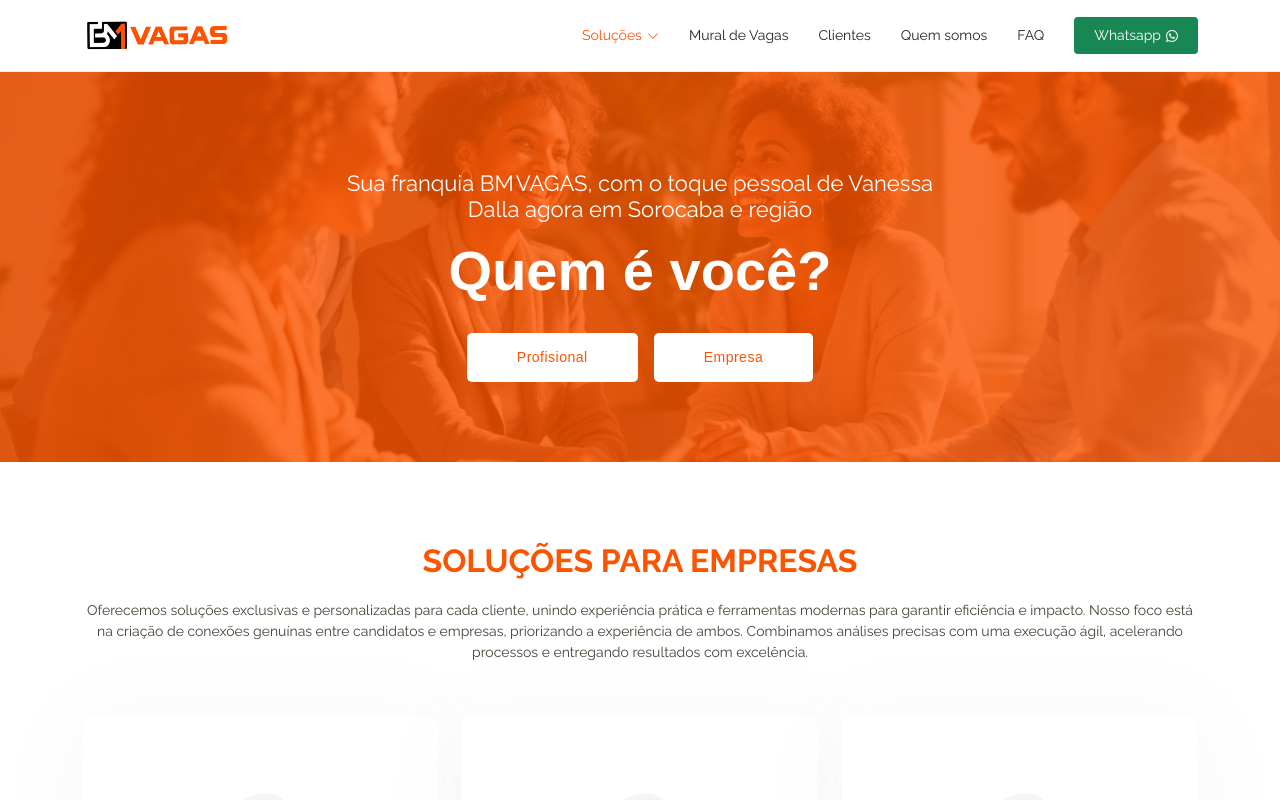
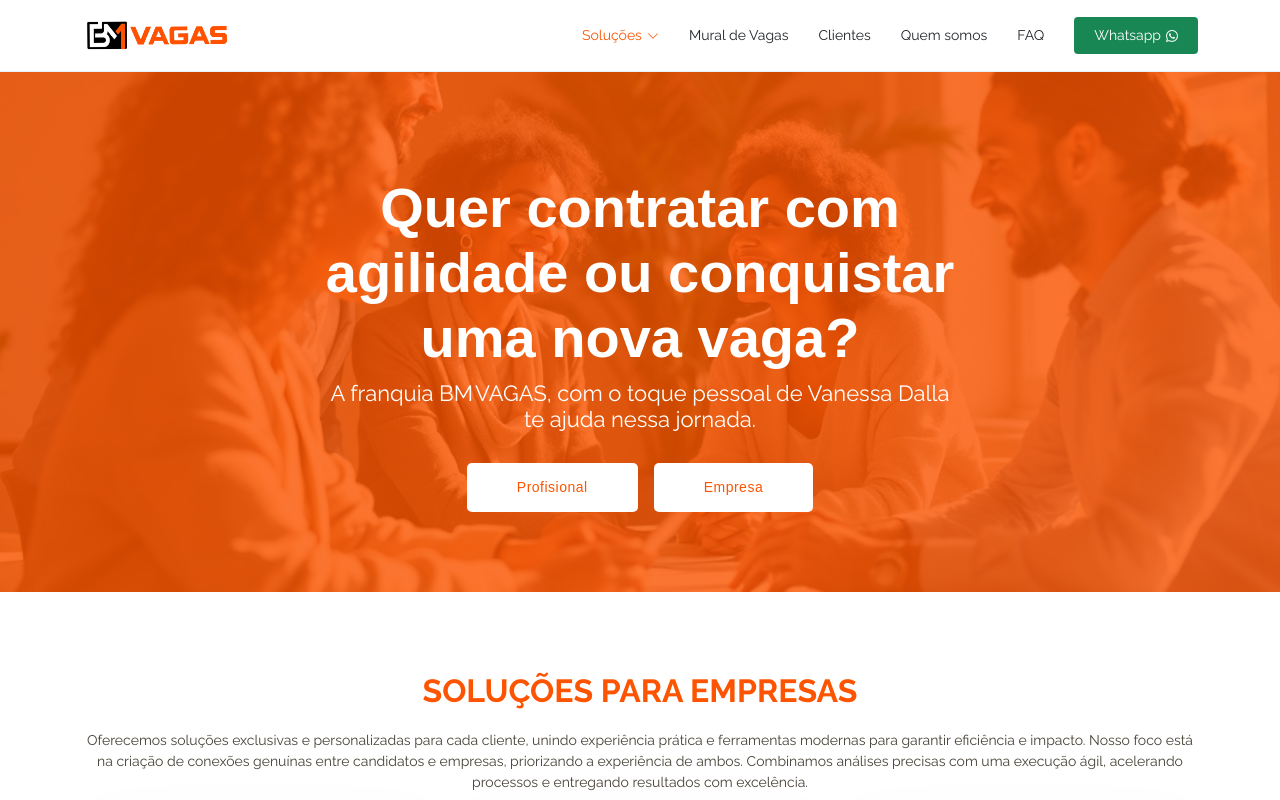
Before and after one commit to nakalissi/vanessadalla, a Next.js app: page / in a window 1280 px wide. Shown: the top 800 px of the page. Built offline with nearby package versions, Linux system fonts and the light colour scheme.

Commit message:
Update hero

```diff
--- a/src/components/Hero.tsx
+++ b/src/components/Hero.tsx
@@ -1,4 +1,4 @@
-import React from 'react';
+import React from "react";
 
 export default function Hero() {
   return (
@@ -9,11 +9,11 @@ export default function Hero() {
         data-aos-delay="100">
         <div className="row justify-content-center">
           <div className="col-xl-7 col-lg-9 text-center mt-10">
+            <h1>Quer contratar com agilidade ou conquistar uma nova vaga?</h1>
             <h2>
-              Sua franquia BM VAGAS, com o toque pessoal de Vanessa Dalla agora
-              em Sorocaba e região
+              A franquia BM VAGAS, com o toque pessoal de Vanessa Dalla te ajuda
+              nessa jornada.
             </h2>
-            <h1>Quem é você?</h1>
           </div>
         </div>
         <div className="text-center">
```
